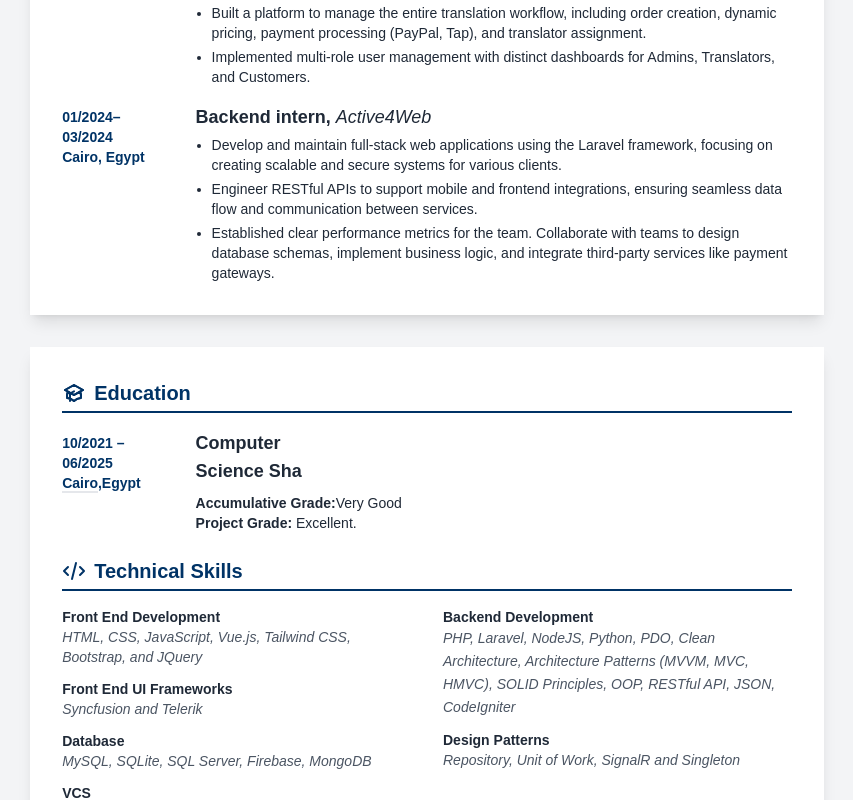
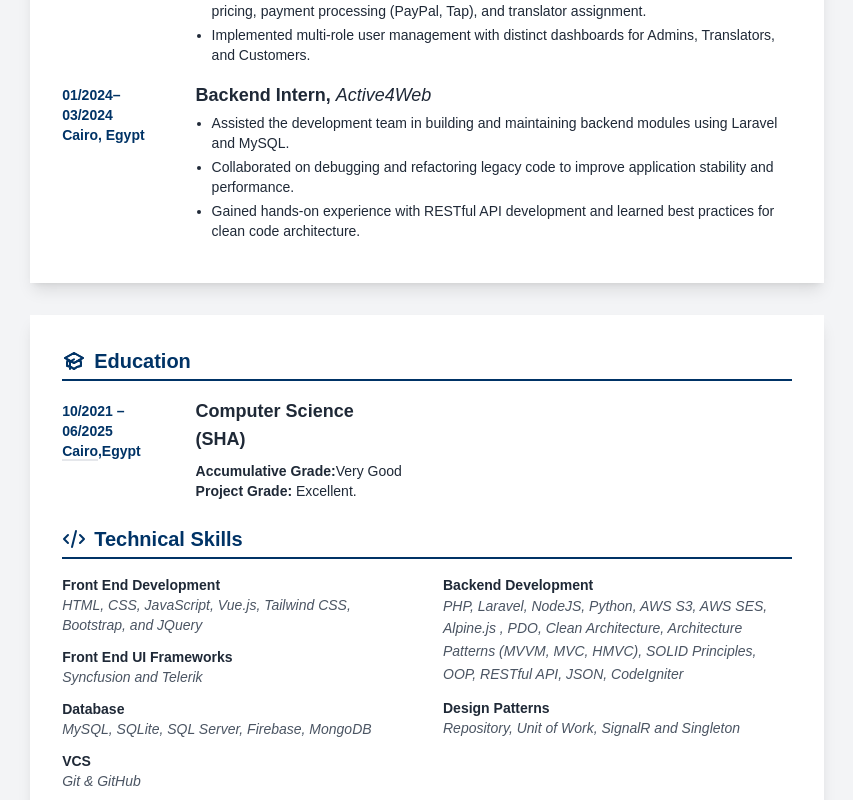
Before and after one commit to Drrrose/Mostafa-Ali-Cv, a Nuxt app: page / in a window 1280 px wide. Shown: the part 880-1680 px from the top of the page, without its empty margins (213-1066 px from the left). Built offline with nearby package versions, Linux system fonts and the light colour scheme.

Commit message:
new skills and desire

```diff
--- a/app/app.vue
+++ b/app/app.vue
@@ -85,7 +85,7 @@
           Profile
         </h2>
         <p class="text-sm text-justify leading-relaxed">
-          I am a deeply passionate and detail-oriented Junior Backend Developer with a strong foundation in Laravel and PHP. With over a year of hands-on market experience, I have a proven ability to independently handle projects from A to Z, rapidly delivering robust, large-scale web applications. My expertise covers building applications with Blade templating (using jQuery and AJAX) and developing/consuming RESTful APIs. As a proactive developer, I am always eager to take on new challenges and prove myself. While my core skills are in the PHP ecosystem, I am a quick learner and ready to work with other technologies like Node.js or Python if required. I am confident in my ability to adapt and be a valuable member of your team.
+          Detail-oriented Junior Backend Developer with over a year of professional experience in building robust, large-scale web applications using PHP and Laravel. Proven track record of managing the full software development lifecycle, from database design (MySQL, MongoDB) to deploying RESTful APIs and integrating frontend technologies like Vue.js, jQuery, and Tailwind CSS. Strong command of OOP, SOLID principles, and design patterns (MVC, HMVC, Repository). Skilled in cloud integration (AWS S3, SES) and version control with Git. Adaptable and proactive, with expanding proficiency in Node.js and Python, dedicated to delivering high-quality, scalable solutions.
         </p>
       </section>
 
@@ -129,11 +129,11 @@
             <p class="text-primary">Cairo, Egypt</p>
           </div>
            <div class="w-[85%] pl-6">
-            <h3 class="font-bold text-lg">Backend intern, <span class="italic font-normal">Active4Web</span></h3>
+            <h3 class="font-bold text-lg">Backend Intern, <span class="italic font-normal">Active4Web</span></h3>
             <ul class="list-disc list-outside ml-4 text-sm space-y-1 print:space-y-0 mt-1">
-              <li>Develop and maintain full-stack web applications using the Laravel framework, focusing on creating scalable and secure systems for various clients.</li>
-              <li>Engineer RESTful APIs to support mobile and frontend integrations, ensuring seamless data flow and communication between services.</li>
-              <li>Established clear performance metrics for the team. Collaborate with teams to design database schemas, implement business logic, and integrate third-party services like payment gateways.</li>
+              <li>Assisted the development team in building and maintaining backend modules using Laravel and MySQL.</li>
+              <li>Collaborated on debugging and refactoring legacy code to improve application stability and performance.</li>
+              <li>Gained hands-on experience with RESTful API development and learned best practices for clean code architecture.</li>
             </ul>
           </div>
         </article>
@@ -159,8 +159,8 @@
             <p><span class="border-b-2 ">Cairo</span>,Egypt</p>
           </div>
           <div class="w-[85%] pl-6">
-            <h3 class="font-bold text-lg">Computer</h3>
-            <h3 class="font-bold text-lg">Science Sha</h3>
+            <h3 class="font-bold text-lg">Computer Science</h3>
+            <h3 class="font-bold text-lg"> (SHA)</h3>
             <div class="mt-2">
                 <p class="text-sm"><span class="font-bold">Accumulative Grade:</span>Very Good</p>
                 <p class="text-sm"><span class="font-bold">Project Grade:</span> Excellent.</p>
@@ -193,13 +193,13 @@
                 </div>
                  <div>
                     <p class="font-bold">VCS</p>
-                    <p class="italic text-gray-600">GitHub and Git</p>
+                    <p class="italic text-gray-600">Git & GitHub</p>
                 </div>
             </div>
             <div>
                 <div class="mb-3">
                     <p class="font-bold">Backend Development</p>
-                    <p class="italic text-gray-600 leading-relaxed">PHP, Laravel, NodeJS, Python, PDO, Clean Architecture, Architecture Patterns (MVVM, MVC, HMVC), SOLID Principles, OOP, RESTful API, JSON, CodeIgniter</p>
+                    <p class="italic text-gray-600 leading-relaxed">PHP, Laravel, NodeJS, Python,  AWS S3, AWS SES, Alpine.js , PDO, Clean Architecture, Architecture Patterns (MVVM, MVC, HMVC), SOLID Principles, OOP, RESTful API, JSON, CodeIgniter</p>
                 </div>
                 <div>
                     <p class="font-bold">Design Patterns</p>
```
